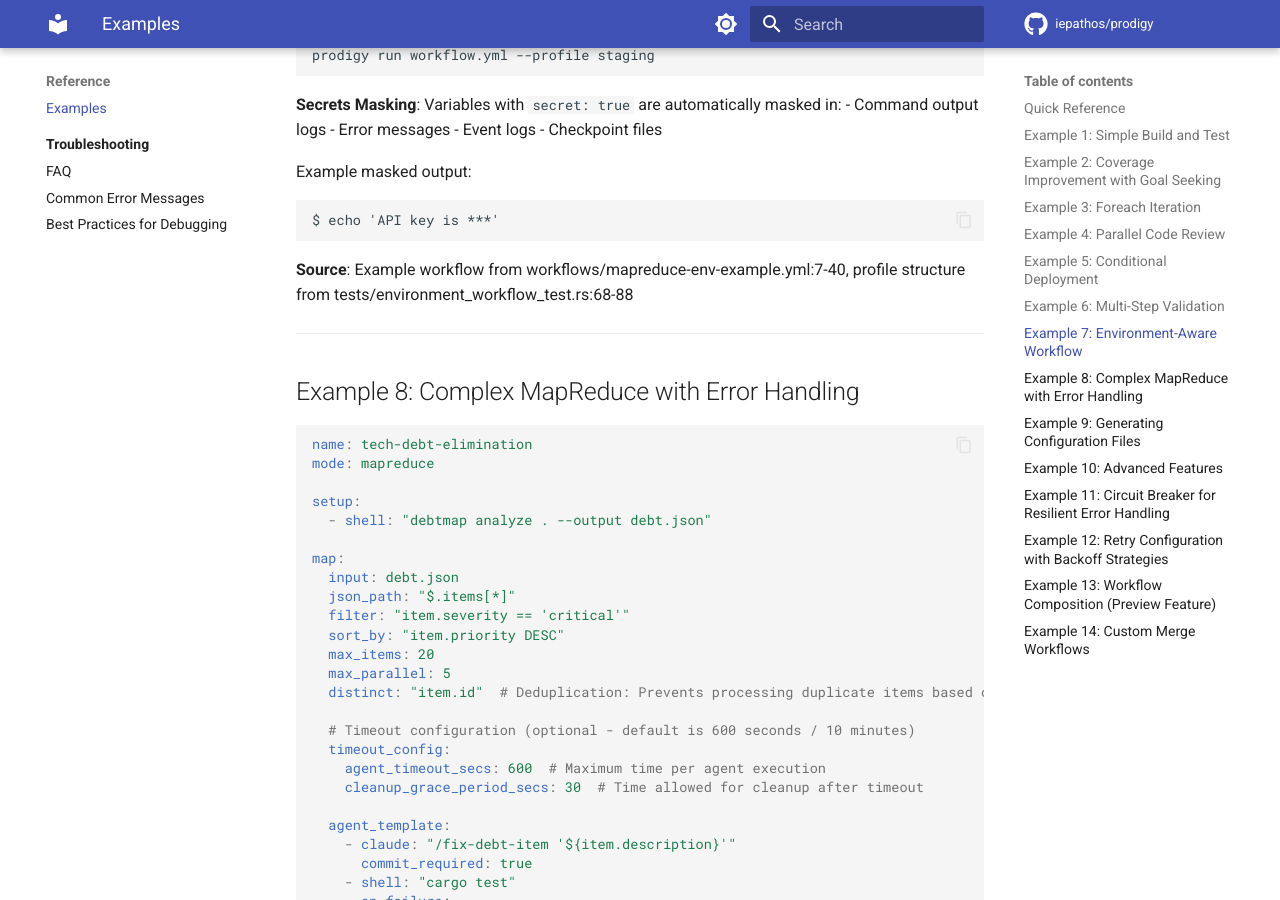
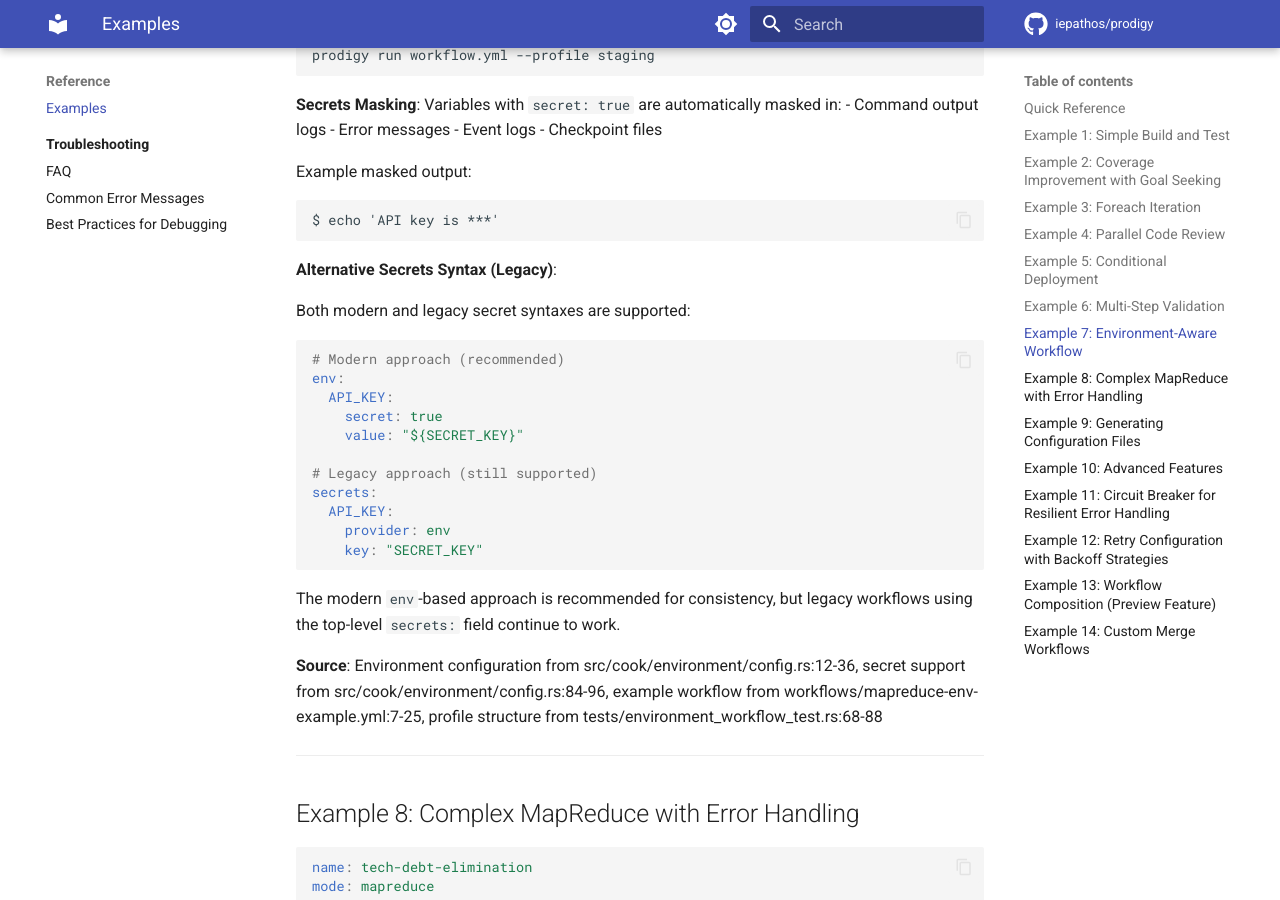
Before and after one commit to iepathos/prodigy, an MkDocs documentation site: the page built from book/src/examples.md, in a window 1280 px wide and 900 px high, scrolled down 5983 px. Built offline with MkDocs 1.6.1 and Material for MkDocs 9.7.7, drawn with Linux system fonts in a browser that asks for light colours; comment, search, counter and statistics services are not loaded.

Commit message:
docs: fix drift in Prodigy page 'Examples'
Fixed 2 low-severity drift issues:

1. Updated example files to use correct agent_template syntax (removed nested 'commands:' array):
   - examples/mapreduce-json-input.yml
   - examples/mapreduce-command-input.yml
   - examples/capture-output-custom-vars.yml
   - examples/capture-parallel-analysis.yml

2. Updated environment variables example to use modern secrets syntax:
   - workflows/mapreduce-env-example.yml: Replaced top-level 'secrets:' field with env-based approach

3. Enhanced documentation with alternative secrets syntax note:
   - book/src/examples.md: Added section explaining both modern and legacy secret syntaxes are supported

All examples now match current implementation and documentation standards. The Examples documentation itself was already accurate; issues were in example files only.

````diff
--- a/book/src/examples.md
+++ b/book/src/examples.md
@@ -284,7 +284,27 @@ Example masked output:
 $ echo 'API key is ***'
 ```
 
-**Source**: Example workflow from workflows/mapreduce-env-example.yml:7-40, profile structure from tests/environment_workflow_test.rs:68-88
+**Alternative Secrets Syntax (Legacy)**:
+
+Both modern and legacy secret syntaxes are supported:
+
+```yaml
+# Modern approach (recommended)
+env:
+  API_KEY:
+    secret: true
+    value: "${SECRET_KEY}"
+
+# Legacy approach (still supported)
+secrets:
+  API_KEY:
+    provider: env
+    key: "SECRET_KEY"
+```
+
+The modern `env`-based approach is recommended for consistency, but legacy workflows using the top-level `secrets:` field continue to work.
+
+**Source**: Environment configuration from src/cook/environment/config.rs:12-36, secret support from src/cook/environment/config.rs:84-96, example workflow from workflows/mapreduce-env-example.yml:7-25, profile structure from tests/environment_workflow_test.rs:68-88
 
 ---
 
````
Also changed, not shown: 5 other files.
